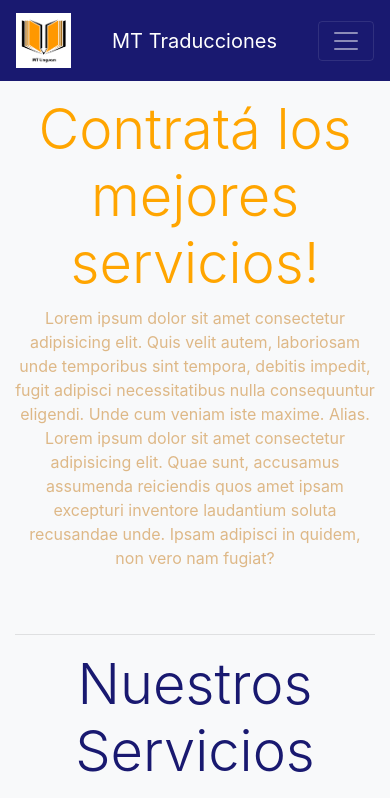
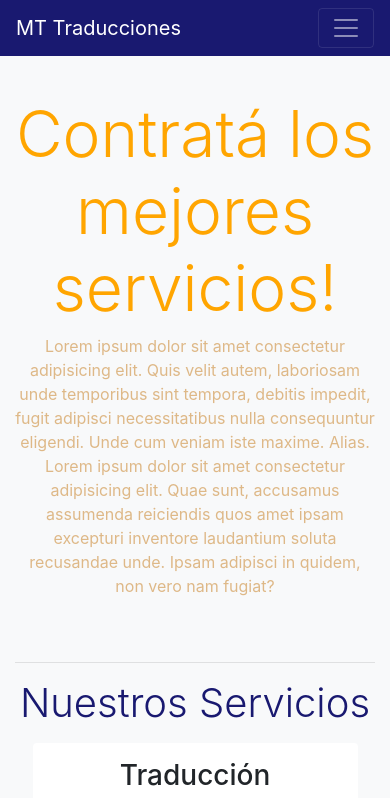
Before and after one commit to fede230298/ProyectoDW, a website: page pages/servicios.html in a window 390 px wide. Shown: the top 798 px of the page. Drawn offline with nearby package versions, Linux system fonts and the light colour scheme.

Commit message:
Cambio al responsive mobile

```diff
--- a/css/main.css
+++ b/css/main.css
@@ -82,9 +82,17 @@ img.nav-logo{
     filter: opacity(0.5);
 }
 
-@media screen and (max-width: 376px) {
+@media screen and (max-width: 426px) {
     body{
         margin-top: 4rem;
+    }
+
+    .titulo-principal{
+        font-size: 4rem;
+    }
+
+    .titulo-secundario{
+        font-size: 2.5rem;
     }
 
     .header-main{
--- a/index.html
+++ b/index.html
@@ -16,7 +16,7 @@
   <nav class=" navbar navbar-expand-md navbar-dark bg-mnblue fixed-top navbar-main">
     <div class="container">
       <!--Logo-->
-      <a class="navbar-brand" href="./index.html">
+      <a class="navbar-brand d-none d-md-block d-xl-block" href="./index.html">
         <img src="./img/MT_Linguam.png" alt="">
       </a>
 
@@ -153,6 +153,5 @@
   <script src="https://code.jquery.com/jquery-3.2.1.slim.min.js" integrity="sha384-KJ3o2DKtIkvYIK3UENzmM7KCkRr/rE9/Qpg6aAZGJwFDMVNA/GpGFF93hXpG5KkN" crossorigin="anonymous"></script>
   <script src="https://cdn.jsdelivr.net/npm/popper.js@1.12.9/dist/umd/popper.min.js" integrity="sha384-ApNbgh9B+Y1QKtv3Rn7W3mgPxhU9K/ScQsAP7hUibX39j7fakFPskvXusvfa0b4Q" crossorigin="anonymous"></script>
   <script src="https://cdn.jsdelivr.net/npm/bootstrap@4.0.0/dist/js/bootstrap.min.js" integrity="sha384-JZR6Spejh4U02d8jOt6vLEHfe/JQGiRRSQQxSfFWpi1MquVdAyjUar5+76PVCmYl" crossorigin="anonymous"></script>
-  <script src="https://maxcdn.bootstrapcdn.com/bootstrap/4.0.0/js/bootstrap.min.js" integrity="sha384-JZR6Spejh4U02d8jOt6vLEHfe/JQGiRRSQQxSfFWpi1MquVdAyjUar5+76PVCmYl" crossorigin="anonymous"></script>
 </body>
 </html>
--- a/pages/servicios.html
+++ b/pages/servicios.html
@@ -8,6 +8,7 @@
     <meta http-equiv="X-UA-Compatible" content="IE=edge">
     <meta name="viewport" content="width=device-width, initial-scale=1.0">
     <title>Servicios</title>
+    <link rel="icon" type="image/x-icon" href="../img/MT_Linguam.jpg">
 </head>
 
 <body class="bg-light">
@@ -16,8 +17,8 @@
   <nav class=" navbar navbar-expand-md navbar-dark bg-mnblue fixed-top navbar-main">
     <div class="container">
       <!--Logo-->
-      <a class="navbar-brand" href="../index.html">
-        <img src="../img/MT_Linguam.png" alt="MT Traducciones">
+      <a class="navbar-brand d-none d-md-block d-xl-block" href="../index.html">
+        <img class="" src="../img/MT_Linguam.png" alt="MT Traducciones">
       </a>
 
       <div class="navbar-brand">
```
Also changed, not shown: pages/carreras.html (+2 -1 lines), pages/contacto.html (+2 -1 lines), pages/nosotros.html (+2 -1 lines).
